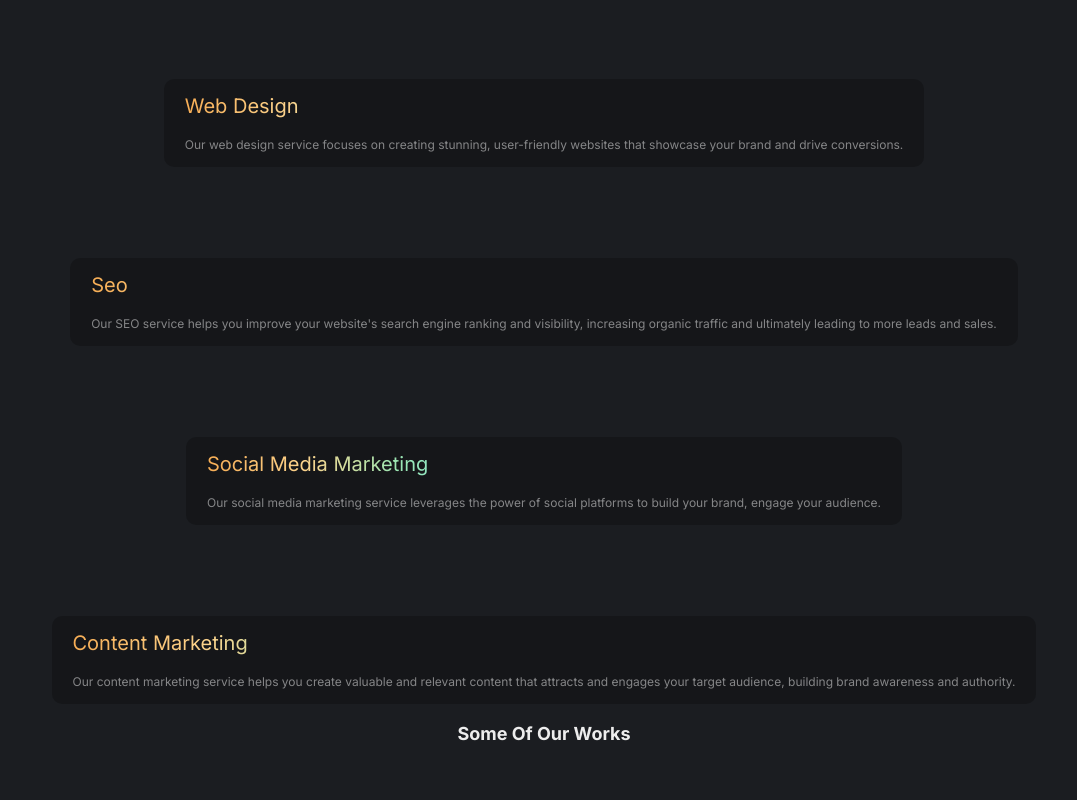
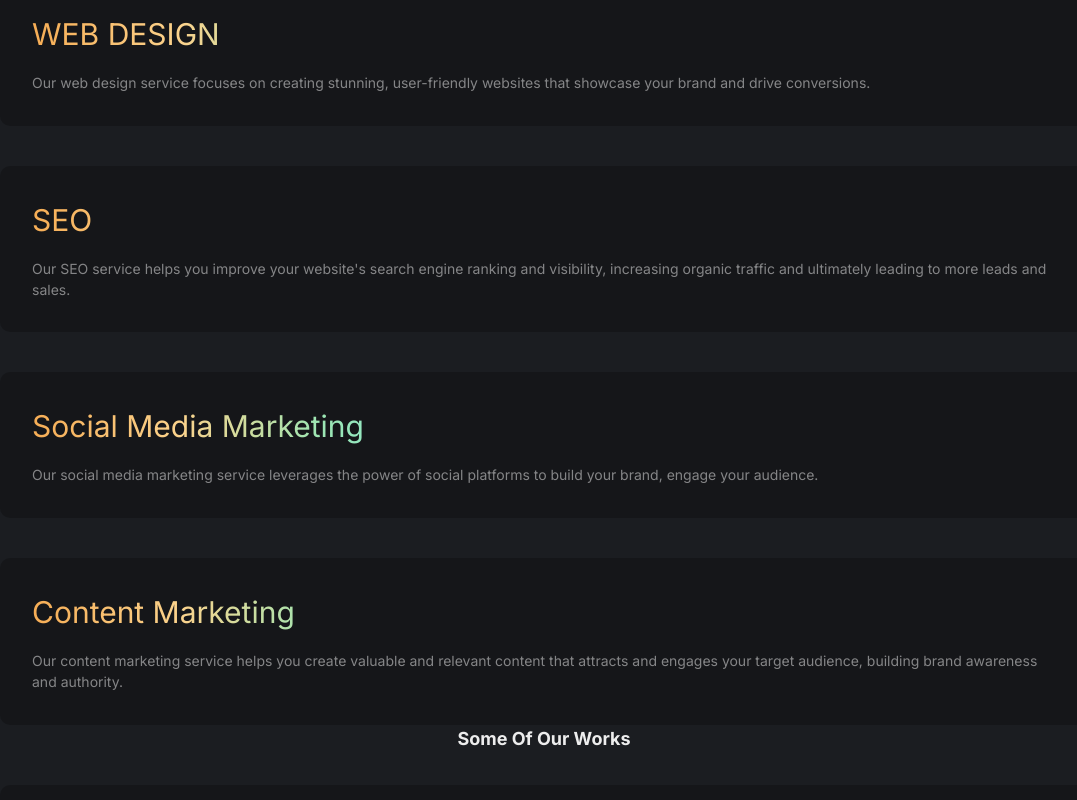
Before and after one commit to j-yue/digital-agency, a React (Vite) app: page / in a window 1280 px wide. Shown: the part 1680-2480 px from the top of the page, without its empty margins (96-1173 px from the left). Built offline with nearby package versions, Linux system fonts and the light colour scheme.

Commit message:
Style services component - Fix typos on copy.json - Add design tokens to tailwind.config.js - Apply responsive styling to card component and fix spacing - Apply responsive stying to section component - Apply responsive styles to services component

```diff
--- a/src/components/card.tsx
+++ b/src/components/card.tsx
@@ -9,7 +9,12 @@ type CardProps = {
 export default function Card({ children, styles }: CardProps) {
   const cardStyles = styles ? styles : "";
   return (
-    <div className={`bg-bgCard flex flex-nowrap flex-col ${cardStyles}`}>
+    <div
+      className={`bg-bgCard flex flex-nowrap flex-col rounded-card
+      text-cardText md:text-cardTextMd lg:text-cardTextLg xl:text-cardTextXl
+      p-[1rem] md:p-[2rem] lg:p-[2.5rem] xl:p-[1.5rem]
+       ${cardStyles}`}
+    >
       {children}
     </div>
   );
--- a/src/components/section.tsx
+++ b/src/components/section.tsx
@@ -18,10 +18,10 @@ export default function Section({
   return (
     <section
       id={id}
-      className={`min-h-screen flex flex-col flex-nowrap justify-between items-center ${styles}`}
+      className={`min-h-screen flex flex-col flex-nowrap justify-start items-center ${styles}`}
     >
       <h2
-        className={`text-title text-center font-bold capitalize pb-[3.5rem] ${
+        className={`text-title text-center font-bold capitalize pb-[3.5rem] md:pb-[2rem] lg:pb-[5rem] ${
           hideTitle ? "hidden" : ""
         }`}
       >
--- a/src/components/sections/services.tsx
+++ b/src/components/sections/services.tsx
@@ -9,21 +9,29 @@ export default function Services() {
 
   return (
     <Section title="Services" id="services">
+      <div className="flex flex-col gap-[1rem] md:gap-[2.5rem] lg:grid lg:grid-cols-2 lg:gap-[5em]">
         {Object.values(sections).map(({ title, text }) => {
           return (
             <Card
               key={title}
-            styles="px-[1.3rem] py-[.8rem] mb-[1rem] rounded-[.625rem]"
+              styles=""
+              // styles="text-mainTextXs px-[1.3rem] py-[.8rem] mb-[1rem] rounded-card"
             >
               <GradientText bold={false}>
-              <h3 className="capitalize text-[1.25rem] leadging-[150%] text-normal">
+                <h3
+                  className="
+              text-cardTitle md:text-cardTitleMd xl:text-cardTitleXl
+              mb-[1rem]
+              "
+                >
                   {title}
                 </h3>
               </GradientText>
-            <div className="pt-[1rem] text-[.75rem] leading-[150%]">{text}</div>
+              <div className="">{text}</div>
             </Card>
           );
-      })}
+        })}{" "}
+      </div>
     </Section>
   );
 }
--- a/src/data/copy.json
+++ b/src/data/copy.json
@@ -33,19 +33,19 @@
     "title": "Services",
     "sections": {
       "design": {
-        "title": "web design",
+        "title": "WEB DESIGN",
         "text": "Our web design service focuses on creating stunning, user-friendly websites that showcase your brand and drive conversions."
       },
       "seo": {
-        "title": "seo",
+        "title": "SEO",
         "text": "Our SEO service helps you improve your website's search engine ranking and visibility, increasing organic traffic and ultimately leading to more leads and sales."
       },
       "social": {
-        "title": "social media marketing",
+        "title": "Social Media Marketing",
         "text": "Our social media marketing service leverages the power of social platforms to build your brand, engage your audience."
       },
       "content": {
-        "title": "content marketing",
+        "title": "Content Marketing",
         "text": "Our content marketing service helps you create valuable and relevant content that attracts and engages your target audience, building brand awareness and authority."
       }
     }
--- a/tailwind.config.js
+++ b/tailwind.config.js
@@ -9,6 +9,7 @@ export default {
     },
     borderRadius: {
       DEFAULT: ".375rem",
+      card: ".625rem",
     },
     screens: {
       md: "1024px",
@@ -23,6 +24,13 @@ export default {
         mainTextXs: [".75rem", "1rem"],
         mainText: [".875rem", "1.25rem"],
         mainTextMd: ["1.125rem", "1.75rem"],
+        cardTitle: ["1.25rem", "150%"],
+        cardTitleMd: ["1.875rem", "150%"],
+        cardTitleXl: ["3rem", "150%"],
+        cardText: [".75rem", "1rem"],
+        cardTextMd: [".875rem", "1.3rem"],
+        cardTextLg: ["1rem", "1.5rem"],
+        cardTextXl: ["1.25rem", "150%"],
       },
       zIndex: {
         fixedNav: 2,
```
Lines whose indentation alone changed are shown as unchanged.
